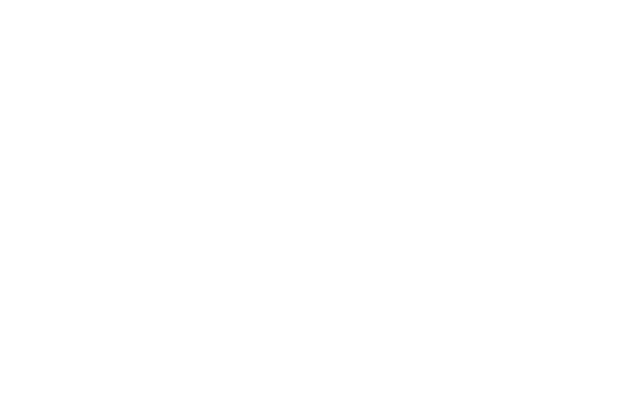
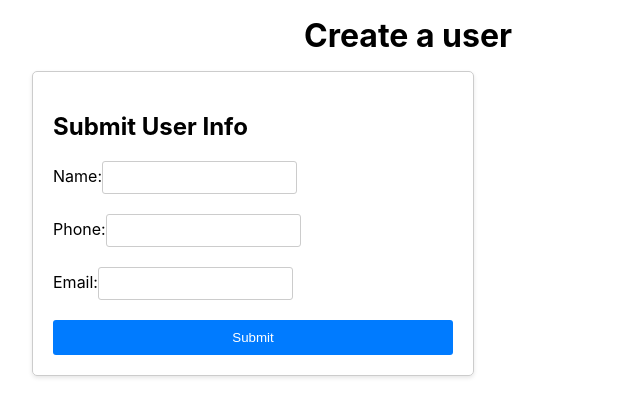
Before and after one commit to nipunarora-eGov/React-moz, a React app: page /create-user in a window 1280 px wide. Shown: the top 416 px of the page, without its empty margins (0-640 px from the left). Built offline with nearby package versions, Linux system fonts and the light colour scheme.

Commit message:
Added create and view screeen

```diff
--- a/src/App.js
+++ b/src/App.js
@@ -3,13 +3,18 @@ import { BrowserRouter, Switch, Route } from 'react-router-dom';
 import Home from './components/Home';
 import Contact from './components/Contact';
 import UsersList from './components/UsersList';
+import UsersListWithHook from './components/UsersListWithHook';
+import UserForm from './components/UserForm';
 const App = () => {
   return (
     <BrowserRouter>
       <Switch>
       <Route path="/" exact component={Home} />
-      <Route path="/contact" exact component={Contact} />
-      <Route path="/users" exact component={UsersList} />
+      <Route path="/contact"  component={Contact} />
+      <Route path="/users"  component={UsersList} />
+      <Route path="/hook-fetch-users"  component={UsersListWithHook} />
+      <Route path="/create-user"  component={UserForm} />
+
       </Switch>
     </BrowserRouter>
   )
--- /dev/null
+++ b/src/components/UserForm.js
@@ -0,0 +1,102 @@
+import React,{useState,Fragment} from 'react'
+import useCallApi from '../hooks/useCallApi'
+const UserForm = () => {
+  //create a simple form that takes in data from the user and calls an api (dummy) and get the get the respoonse -> once we get the response we'll user created succesfully
+  const {callApi,isSuccess} = useCallApi()
+  const [formData,setFormData] = useState({
+    name:'',
+    phone:'',
+    email:''
+  })
+
+  const [isSubmitting,setIsSubmitting] = useState(false)
+
+  //call another hook(common hook to create something on the server)
+  const handleSubmit = async (e) => {
+    //call an api with this formData and get a response
+    e.preventDefault()
+    setIsSubmitting(true)
+
+    //call an api
+
+    try {
+      //call custom hook here
+      await callApi(formData);
+      setIsSubmitting(false)
+      setFormData({
+        name:'',
+        phone:'',
+        email:''
+      })
+    } catch (error) {
+      console.log("Error",error);
+      setIsSubmitting(false)
+    }
+  }
+
+  //handle change fn
+  const handleInputChange = (e) => {
+    console.log(e.target.value);
+    const {name,value} = e.target
+    setFormData({...formData,[name]:value})
+  }
+
+
+  return (
+    <>
+      <h1 style={{"margin":"1rem 2rem 1rem 19rem"}}>Create a user</h1>
+      <div className='user-form-container'>
+        <h2>Submit User Info</h2>
+        <form className='user-form' onSubmit={handleSubmit}>
+          <label>
+            Name:
+              <input
+                type='text'
+                name='name'
+                value={formData.name}
+                onChange={handleInputChange}
+                required
+              />
+
+          </label>
+          <label>
+            Phone:
+              <input
+                type='text'
+                name='phone'
+                value={formData.phone}
+                onChange={handleInputChange}
+                required
+              />
+
+          </label>
+          <label>
+            Email:
+              <input
+                type='email'
+                name='email'
+                value={formData.email}
+                onChange={handleInputChange}
+                required
+              />
+
+          </label>
+
+          <button type='submit' className='submit-button' disabled={isSubmitting}>
+            {isSubmitting ? 'Submitting...' : 'Submit'}
+          </button>
+        </form>
+
+        {
+          isSuccess && (
+            <div>
+              User Info Submitted successfully
+            </div>
+          )
+        }
+      </div>
+    </>
+  )
+}
+
+export default UserForm
--- a/src/components/UsersList.js
+++ b/src/components/UsersList.js
@@ -1,11 +1,36 @@
 // we are going to fetch a list of users from a dummy api(JsonPlaceholder) -> list of users and render them on UI
 
 
-import React,{useState} from 'react'
+import React,{useState,useEffect} from 'react'
+
 
 const UsersList = (props) => {
 
   const [users,setUsers] = useState([])
+
+  useEffect(() => {
+    //api calling logic and setUsers()
+    const fetchUsers = async () => {
+      try{
+        //calling api
+
+        const response = await fetch('https://jsonplaceholder.typicode.com/users')
+
+        if(!response.ok){
+          throw new Error('Failed to fetch users')
+        }
+
+        const data = await response.json()
+        setUsers(data)
+
+      }
+      catch(error) {
+        console.error('Error fetching data:',error)
+      }
+    }
+    fetchUsers()
+  },[])
+
 
   return (
     <div className='user-list-container'>
--- /dev/null
+++ b/src/components/UsersListWithHook.js
@@ -0,0 +1,39 @@
+// we are going to fetch a list of users from a dummy api(JsonPlaceholder) -> list of users and render them on UI
+
+
+import React from 'react'
+import useFetch from '../hooks/useFetch'
+
+const UsersListWithHook = (props) => {
+
+  const {isLoading,isError,error,data}=useFetch('https://jsonplaceholder.typicode.com/users')
+
+
+  if(isLoading){
+    return <div>Loading....</div>
+  }
+  if(isError){
+    return <div>Error Occured</div>
+  }
+
+  return (
+    <div className='user-list-container'>
+      <h1 className='list-title'>User List</h1>
+      <ul className='user-list'>
+        {
+          //here we directly JS code
+          // I'll assume users state has an array users
+          data.map((user,idx) => {
+            return (
+              <li key={idx} className='user-item'>
+                <strong>{user.name}</strong> - {user.email}
+              </li>
+            )
+          })
+        }
+      </ul>
+    </div>
+  )
+}
+
+export default UsersListWithHook
--- /dev/null
+++ b/src/hooks/useCallApi.js
@@ -0,0 +1,31 @@
+import {useState} from 'react'
+
+const useCallApi = () => {
+
+  const [isSuccess,setIsSuccess] = useState(false)
+
+  //data is formData(user Inputs)
+  const callApi = async (data) => {
+    try {
+      const response = await fetch('https://jsonplaceholder.typicode.com/posts',{
+        method:'POST',
+        headers:{
+          'Content-Type':'application/json'
+        },
+        body:JSON.stringify(data)
+      })
+
+      if(!response.ok) {
+        throw new Error('Failed to submit user info')
+      }
+      setIsSuccess(true)
+    } catch (error) {
+        throw new Error(error.message)
+    }
+  }
+
+
+  return {callApi,isSuccess}
+}
+
+export default useCallApi
--- /dev/null
+++ b/src/hooks/useFetch.js
@@ -0,0 +1,36 @@
+//use
+import {useState,useEffect} from 'react'
+
+const useFetch = (url) => {
+  const [isLoading,setIsLoading] = useState(true);
+  const [isError,setIsError] = useState(false)
+  const [error,setError] = useState(null)
+  const [data,setData] = useState(null)
+
+  useEffect(() => {
+    const fetchData = async ( ) => {
+
+      try {
+        const response = await fetch(url)
+        if(!response.ok) {
+          throw new Error('Request failed')
+        }
+        const result = await response.json()
+        setData(result)
+        setIsLoading(false)
+        setIsError(false)
+        setError(null)
+      } catch (error) {
+          setIsError(true)
+          setError(error)
+      }
+    }
+    fetchData();
+  }, [url])
+
+
+
+  return {isLoading,isError,error,data};
+}
+
+export default useFetch
```
